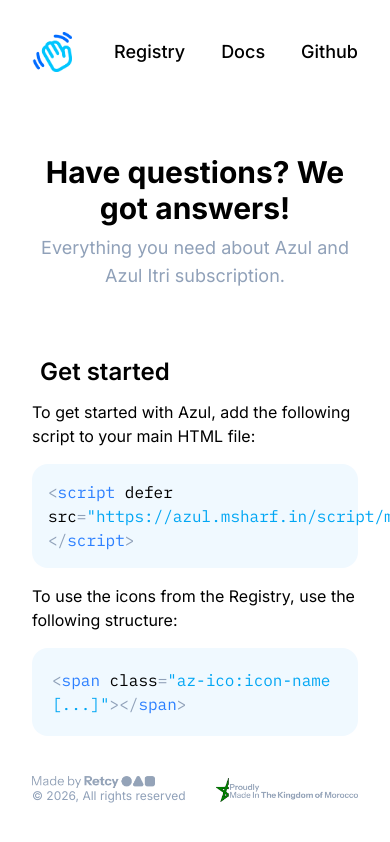
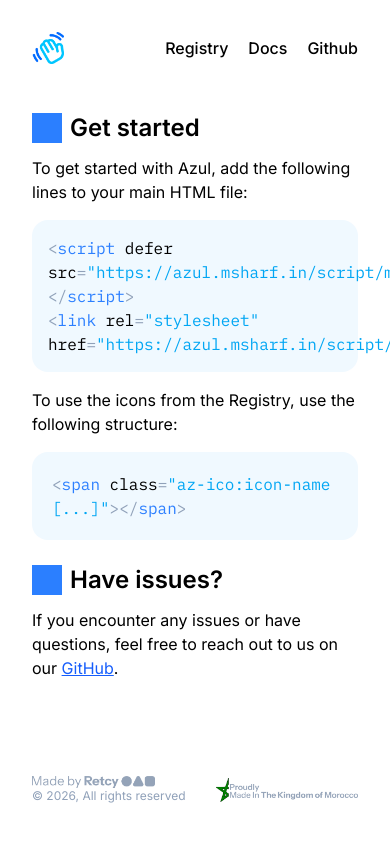
Before and after one commit to MadeByRetcy/azul, a SvelteKit app in the folder apps/web/: page /docs in a window 390 px wide. Shown: the top 842 px of the page. Built offline with nearby package versions, Linux system fonts and the light colour scheme; grey boxes are pictures that could not be loaded; a web font is replaced by a local one; what @iconify/tailwind4 would draw is missing.

Commit message:
chore: updated docs and tweaked page layout

```diff
--- a/apps/web/src/routes/+layout.svelte
+++ b/apps/web/src/routes/+layout.svelte
@@ -20,6 +20,7 @@
 	<meta property="og:url" content="https://azul.msharf.in" />
 
 	<script defer src="{page.url.origin}/script/main.js"></script>
+	<link rel="stylesheet" href="{page.url.origin}/script/main.css">
 </svelte:head>
 
 <header class="relative md:mx-30 md:py-10 mx-8 py-8 p flex items-center justify-between">
@@ -32,14 +33,14 @@
 		</span>
 	{/if}
 	<a href="/">
-		<img src="/icon.webp" alt="Azul Logo" class="size-10" />
+		<img src="/icon.webp" alt="Azul Logo" class="md:size-10 size-8" />
 	</a>
-	<div class="flex text-lg font-medium">
-		<a href="/registry" class="me-8 flex items-center">
+	<div class="flex md:text-lg font-medium">
+		<a href="/registry" class="md:me-8 me-4 flex items-center">
 			<span class="me-1 icon-[charm--layout-dashboard] text-blue-500"></span>
 			<span>Registry</span>
 		</a>
-		<a href="/docs" class="me-8 flex items-center">
+		<a href="/docs" class="md:me-8 me-4 flex items-center">
 			<span class="me-1 icon-[charm--book-open] text-blue-500"></span>
 			<span>Docs</span>
 		</a>
--- a/apps/web/src/routes/docs/+page.svelte
+++ b/apps/web/src/routes/docs/+page.svelte
@@ -1,15 +1,16 @@
-
 <script lang="ts">
 	import { fly } from "svelte/transition"
 
     let status: string | null = $state(null)
+
+    const textToCopy = `\n
+        \<script defer src="https://azul.msharf.in/script/main.js"\>\</script\>
+        <link rel="stylesheet" href="https://azul.msharf.in/script/main.css">\n
+    `
 </script>
 
-<div>
 
-</div>
-
-<div in:fly={{ y: 15 }} class="md:mx-30 mx-8 z-0 flex flex-1 pb-6 pt-6 flex-col items-center justify-center">
+<!-- <div in:fly={{ y: 15 }} class="md:mx-30 mx-8 z-0 flex flex-1 pb-6 pt-6 flex-col items-center justify-center">
 
     <h1 class="text-3xl text-center font-bold">
         Have questions?
@@ -17,20 +18,25 @@
     </h1>
     <p class="text-lg text-slate-400 mt-2 text-center">Everything you need about Azul and Azul Itri subscription.</p>
 
-</div>
+</div> -->
 
-<div class="md:mx-30 mx-8 mt-4 md:mt-0">
+<div in:fly={{ y: 15 }} class="md:mx-30 mx-8 mt-4 md:mt-0">
     <h1 class="flex items-center text-2xl font-semibold mb-3">
         <span class="az-ico:download text-3xl me-2 text-blue-500"></span>
         <span>Get started</span>
     </h1>
-    <p>To get started with Azul, add the following script to your main HTML file:</p>
+    <p>To get started with Azul, add the following lines to your main HTML file:</p>
 
     <div class="bg-sky-50 flex items-center justify-between rounded-2xl p-4 my-4">
         <code class="block">
             <span class="text-slate-400">&lt;</span><span class="text-blue-500">script</span> defer src<span class="text-slate-400">=</span><span class="text-sky-500">"https://azul.msharf.in/script/main.js"</span><span class="text-slate-400">&gt;</span><span class="text-slate-400">&lt;/</span><span class="text-blue-500">script</span><span class="text-slate-400">&gt;</span>
+            <br>
+            <span class="text-slate-400">&lt;</span><span class="text-blue-500">link</span> rel<span class="text-slate-400">=</span><span class="text-sky-500">"stylesheet"</span> href<span class="text-slate-400">=</span><span class="text-sky-500">"https://azul.msharf.in/script/main.css"</span><span class="text-slate-400">&gt;</span>
         </code>
-        <button onclick={() => {navigator.clipboard.writeText("<script defer src='https://azul.msharf.in/script/main.js'></script>"); status = "copied"}} class="px-3 py-1 flex items-center border-2 border-blue-400 rounded-lg">
+        <button onclick={() => {
+            navigator.clipboard.writeText(textToCopy)
+            status = "copied"
+        }} class="px-3 py-1 flex items-center border-2 border-blue-400 rounded-lg">
             <span class="icon-[charm--link-external] me-2 text-sky-500"></span>
             <span>{!status ? "Copy" : "Copied!"}</span>
         </button>
@@ -43,4 +49,11 @@
             <span class="text-slate-400">&lt;</span><span class="text-blue-500">span</span> class<span class="text-slate-400">=</span><span class="text-sky-500">"az-ico:icon-name [...]"</span><span class="text-slate-400">&gt;</span><span class="text-slate-400">&lt;/</span><span class="text-blue-500">span</span><span class="text-slate-400">&gt;</span>
         </code>
     </div>
+
+    <h1 class="flex items-center text-2xl font-semibold mb-3 mt-6">
+        <span class="az-ico:riad-error text-3xl me-2 text-blue-500"></span>
+        <span>Have issues?</span>
+    </h1>
+
+    <p>If you encounter any issues or have questions, feel free to reach out to us on our <a class="text-blue-600 underline" href="https://github.com/madebyretcy/azul/issues">GitHub</a>.</p>
 </div>
```
